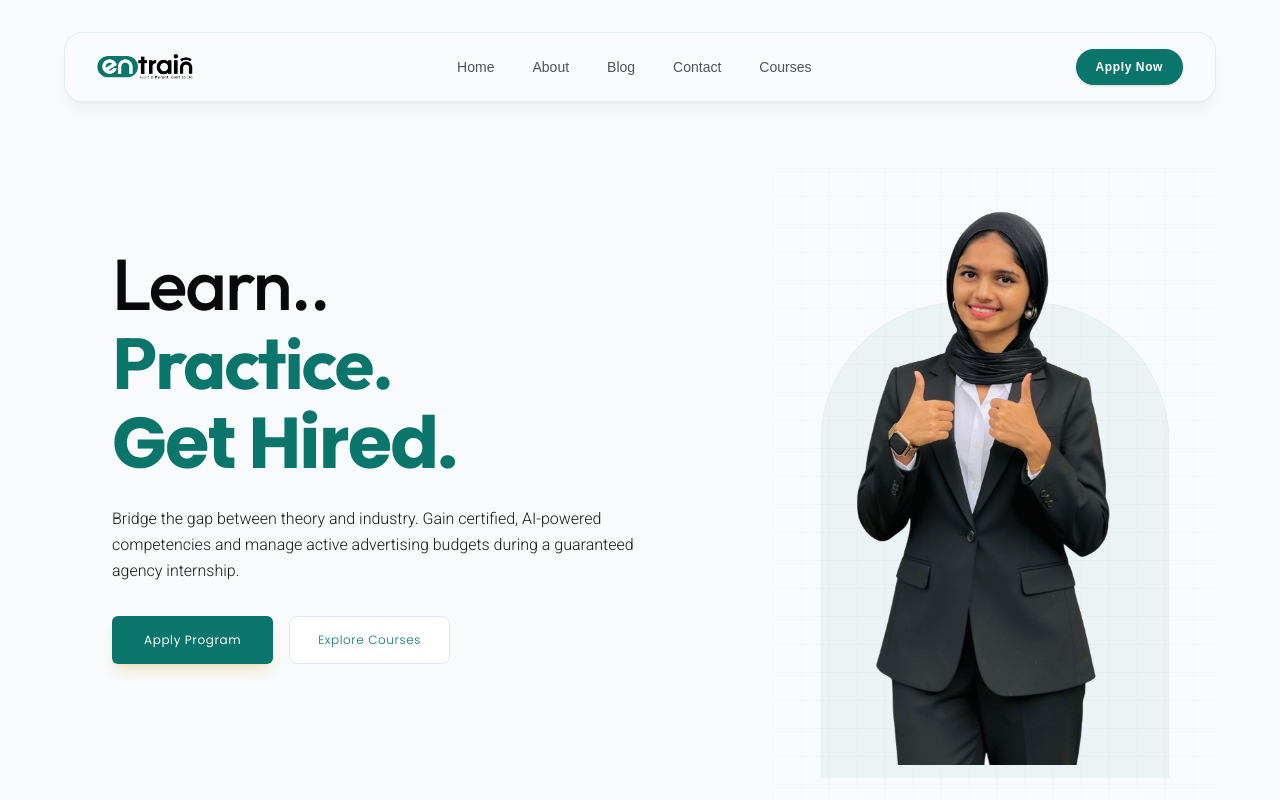
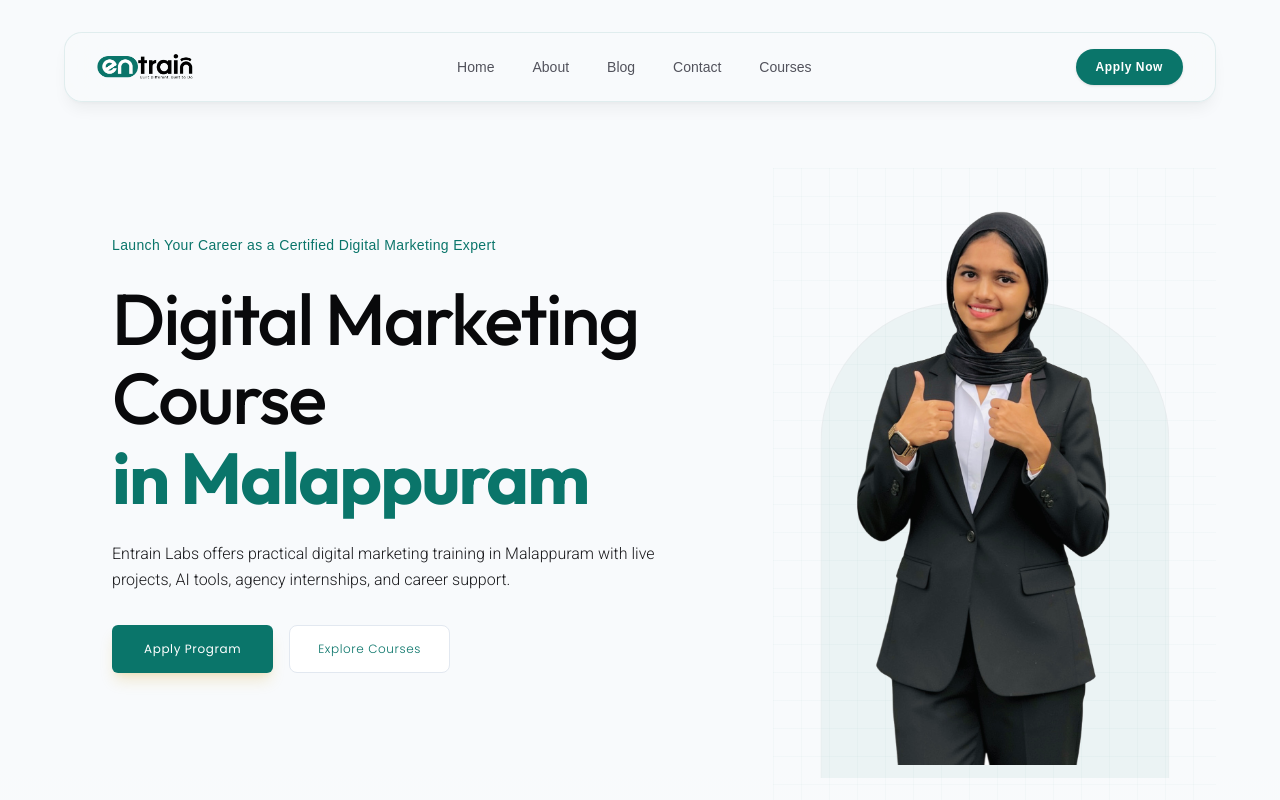
Before and after one commit to entrainaccademy/entrainlabs, a Next.js app: page / in a window 1280 px wide. Shown: the top 800 px of the page. Built offline with nearby package versions, Linux system fonts and the light colour scheme; no server answers; a web font is replaced by a local one.

Commit message:
hero page content

```diff
--- a/src/components/premium/hero.jsx
+++ b/src/components/premium/hero.jsx
@@ -17,27 +17,32 @@ export default function Hero() {
       {/* Left Column: Headline copy */}
       <div className="lg:col-span-7 flex px-0 bg-red-000 sm:px-6 lg:px-12 flex-col gap-6 text-left">
 
-        {/* Tagline Badge */}
-
-        {/* <span className="text-[10px] text-primary  font-satoshi -py-14  font-thin  mt-[16px] uppercase">
-          Build Skills. Gain Experience. Launch Your Career.
-        </span> */}
-
+        {/* Tagline */}
+        <span className="text-xs sm:text-sm text-brand-primary dark:text-emerald-400 font-satoshi font-medium tracking-wide">
+          Launch Your Career as a Certified Digital Marketing Expert
+        </span>
 
         {/* Hero Headline */}
-        <div className="flex flex-col gap-2 ">
-          <motion.h1 initial={{ opacity: 0, y: 30 }} animate={{ opacity: 1, y: 0 }} transition={{ duration: 0.8, delay: 0.1, ease: [0.16, 1, 0.3, 1] }} className="text-4xl sm:text-5xl md:text-7xl font-bold  font-outfit leading-[1.1] tracking-tight text-zinc-950 dark:text-white">
-            <span className="font-medium font-outfit">Learn..</span> <br />
-            <span className="text-brand-primary ">
-              Practice.  <br  className="font-satoshi  "/><span className="font-poppins">Get  Hired.</span>
-            </span>
+        <div className="flex flex-col gap-2">
+          <motion.h1
+            initial={{ opacity: 0, y: 30 }}
+            animate={{ opacity: 1, y: 0 }}
+            transition={{ duration: 0.8, delay: 0.1, ease: [0.16, 1, 0.3, 1] }}
+            className="text-4xl sm:text-5xl md:text-6xl lg:text-7xl font-bold font-outfit leading-[1.1] tracking-tight text-zinc-950 dark:text-white"
+          >
+            <span className="font-medium font-outfit">Digital Marketing Course</span> <br />
+            <span className="text-brand-primary">in Malappuram</span>
           </motion.h1>
         </div>
 
         {/* Subheading text */}
-        <motion.p initial={{ opacity: 0, y: 20 }} animate={{ opacity: 1, y: 0 }} transition={{ duration: 0.8, delay: 0.2, ease: "easeOut" }} className="text-zinc-650 dark:text-zinc-400 text-sm sm:text-base leading-relaxed max-w-xl font-roboto font-light ">
-
-          Bridge the gap between theory and industry. Gain certified, AI-powered competencies and manage active advertising budgets during a guaranteed agency internship.
+        <motion.p
+          initial={{ opacity: 0, y: 20 }}
+          animate={{ opacity: 1, y: 0 }}
+          transition={{ duration: 0.8, delay: 0.2, ease: "easeOut" }}
+          className="text-zinc-650 dark:text-zinc-400 text-sm sm:text-base leading-relaxed max-w-xl font-roboto font-light"
+        >
+          Entrain Labs offers practical digital marketing training in Malappuram with live projects, AI tools, agency internships, and career support.
         </motion.p>
 
         {/* Action CTAs */}
```
